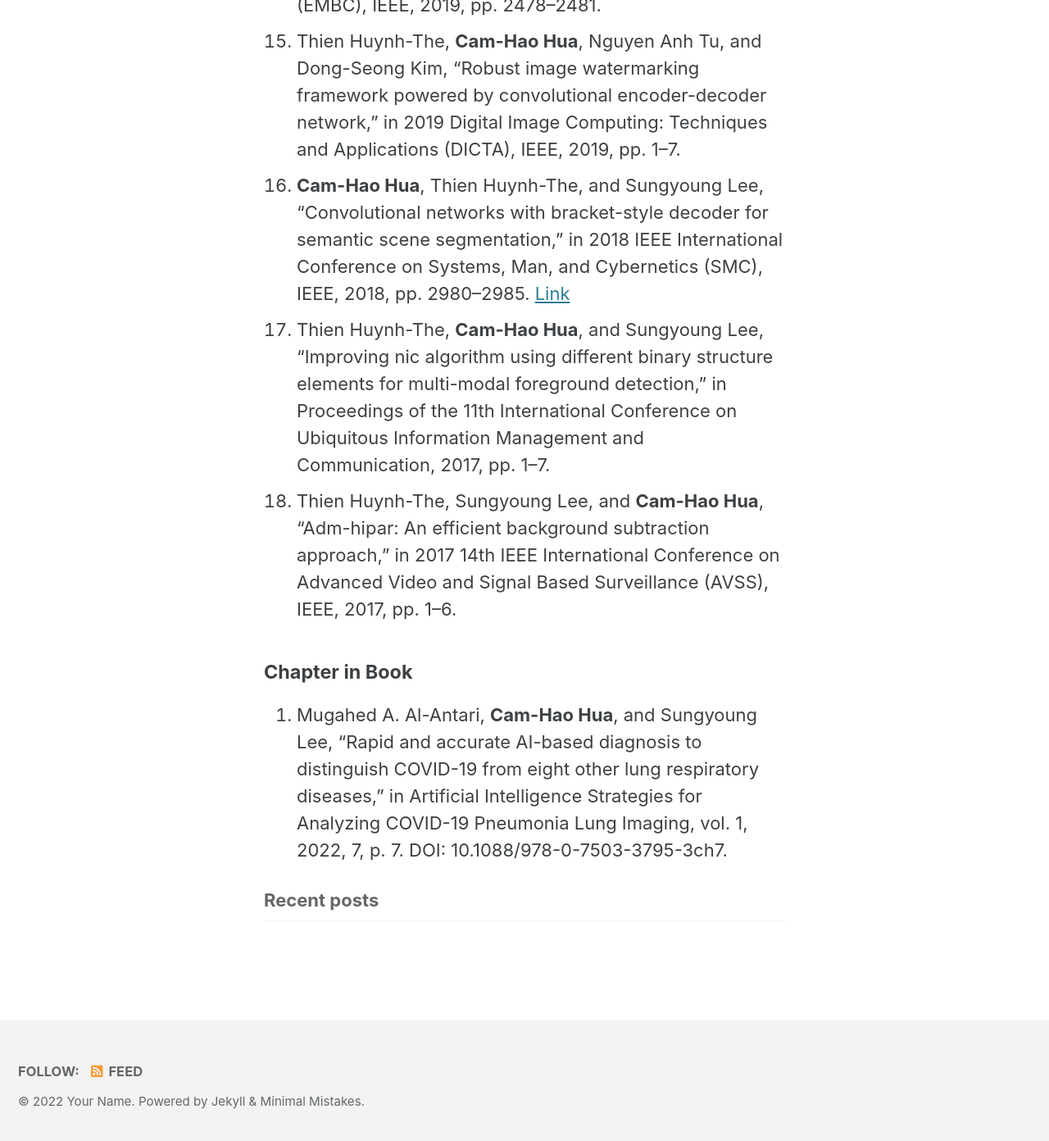
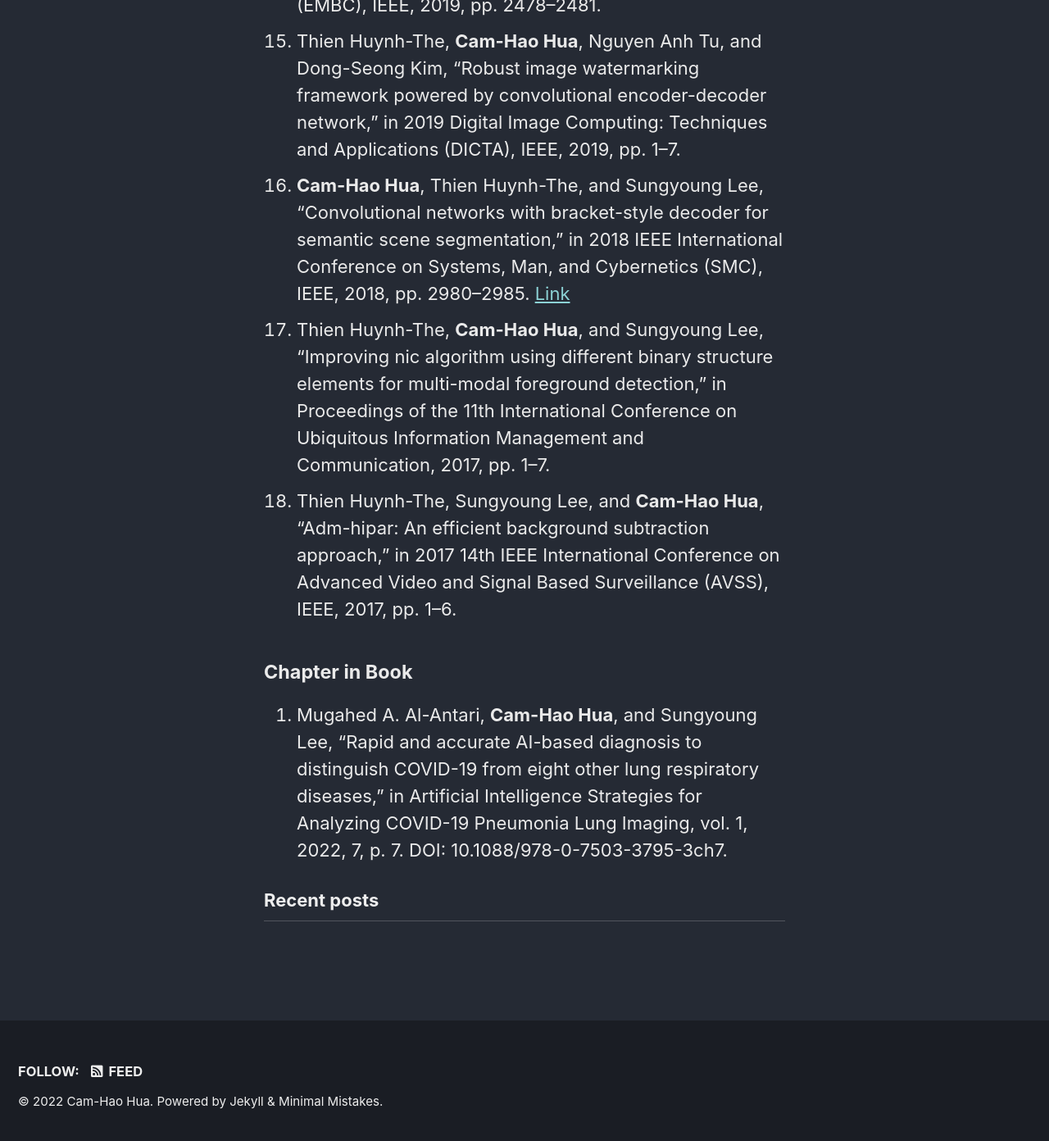
Before and after one commit to camhao168/camhao168.github.io, a Jekyll site: the page built from index.md, in a window 1280 px wide and 1400 px high, scrolled down 6582 px. Shown: the top 1392 px of the window at 82% size. Built offline with Jekyll 4.4.1, drawn with Linux system fonts in a browser that asks for light colours; cached includes are drawn as plain includes; our own code applies the rules of GitHub Pages for plain Markdown files; the list of posts is cut into pages by our own code.

Commit message:
Update _config.yml

```diff
--- a/_config.yml
+++ b/_config.yml
@@ -12,21 +12,21 @@
 
 # theme                  : "minimal-mistakes-jekyll"
 # remote_theme           : "mmistakes/minimal-mistakes"
-minimal_mistakes_skin    : "default" # "air", "aqua", "contrast", "dark", "dirt", "neon", "mint", "plum", "sunrise"
+minimal_mistakes_skin    : "dark" # "default", "air", "aqua", "contrast", "dark", "dirt", "neon", "mint", "plum", "sunrise"
 
 # Site Settings
 locale                   : "en-US"
-title                    : "Site Title"
+title                    : "Personal Website"
 title_separator          : "-"
 subtitle                 : # site tagline that appears below site title in masthead
-name                     : "Your Name"
-description              : "An amazing website."
-url                      : # the base hostname & protocol for your site e.g. "https://mmistakes.github.io"
+name                     : "Cam-Hao Hua"
+description              : "Personal Website"
+url                      : # the base hostname & protocol for your site e.g. "https://camhao168.github.io"
 baseurl                  : # the subpath of your site, e.g. "/blog"
 repository               : # GitHub username/repo-name e.g. "mmistakes/minimal-mistakes"
 teaser                   : # path of fallback teaser image, e.g. "/assets/images/500x300.png"
-logo                     : # path of logo image to display in the masthead, e.g. "/assets/images/88x88.png"
-masthead_title           : # overrides the website title displayed in the masthead, use " " for no title
+logo                     : "/assets/images/h2c_logo.png" # path of logo image to display in the masthead, e.g. "/assets/images/88x88.png"
+masthead_title           : " " # overrides the website title displayed in the masthead, use " " for no title
 # breadcrumbs            : false # true, false (default)
 words_per_minute         : 200
 comments:
@@ -104,8 +104,8 @@ analytics:
 
 # Site Author
 author:
-  name             : "Your Name"
-  avatar           : # path of avatar image, e.g. "/assets/images/bio-photo.jpg"
+  name             : "Cam-Hao Hua"
+  avatar           : "/assets/images/h2c_logo.png" # path of avatar image, e.g. "/assets/images/bio-photo.jpg"
   bio              : "I am an **amazing** person."
   location         : "Somewhere"
   email            :
@@ -290,3 +290,5 @@ defaults:
       comments: # true
       share: true
       related: true
+
+classes: wide
```
